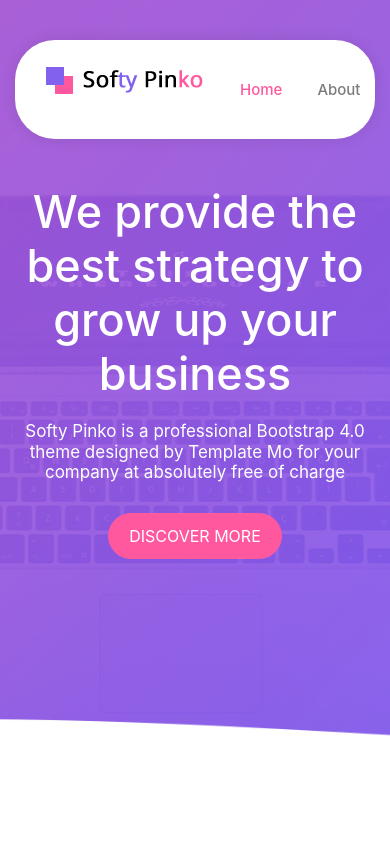
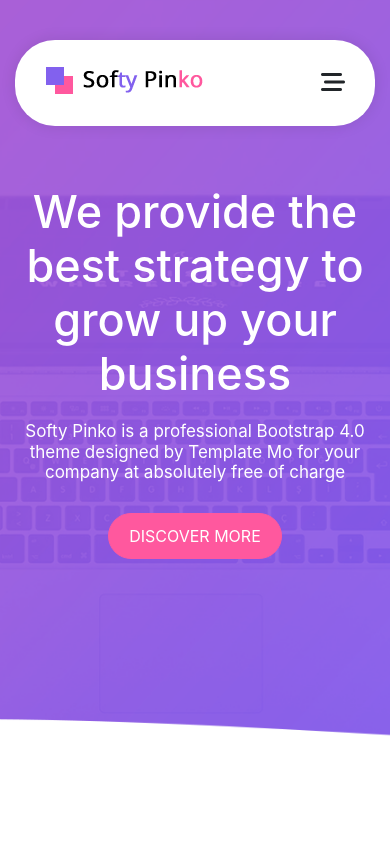
Before and after one commit to baotr10/PROJECT-MINI-2, a plain HTML site: page index.html in a window 390 px wide. Shown: the top 844 px of the page. Drawn offline with nearby package versions, Linux system fonts and the light colour scheme.

Commit message:
Project Mini 2

```diff
--- a/assets/css/style.css
+++ b/assets/css/style.css
@@ -82,6 +82,23 @@
     color: var(--color-one);
 }
 
+.header .inner-bar {
+    display: none;
+}
+
+/* Responsive */
+@media (max-width: 991.98px) {
+    .header .inner-head-wrap .inner-head-right ul {
+        display: none;
+    }
+
+    .header .inner-bar {
+        display: inline-block;
+        font-size: 24px;
+        cursor: pointer;
+    }
+
+}
 /* End Header */
 
 /* Section One */
--- a/index.html
+++ b/index.html
@@ -61,6 +61,9 @@
                                     <a href="#ccontact">Contact Us</a>
                                 </li>
                             </ul>
+                        </div>
+                        <div class="inner-bar">
+                            <i class="fa-solid fa-bars-staggered"></i>
                         </div>
                     </div>
                 </div>
```
